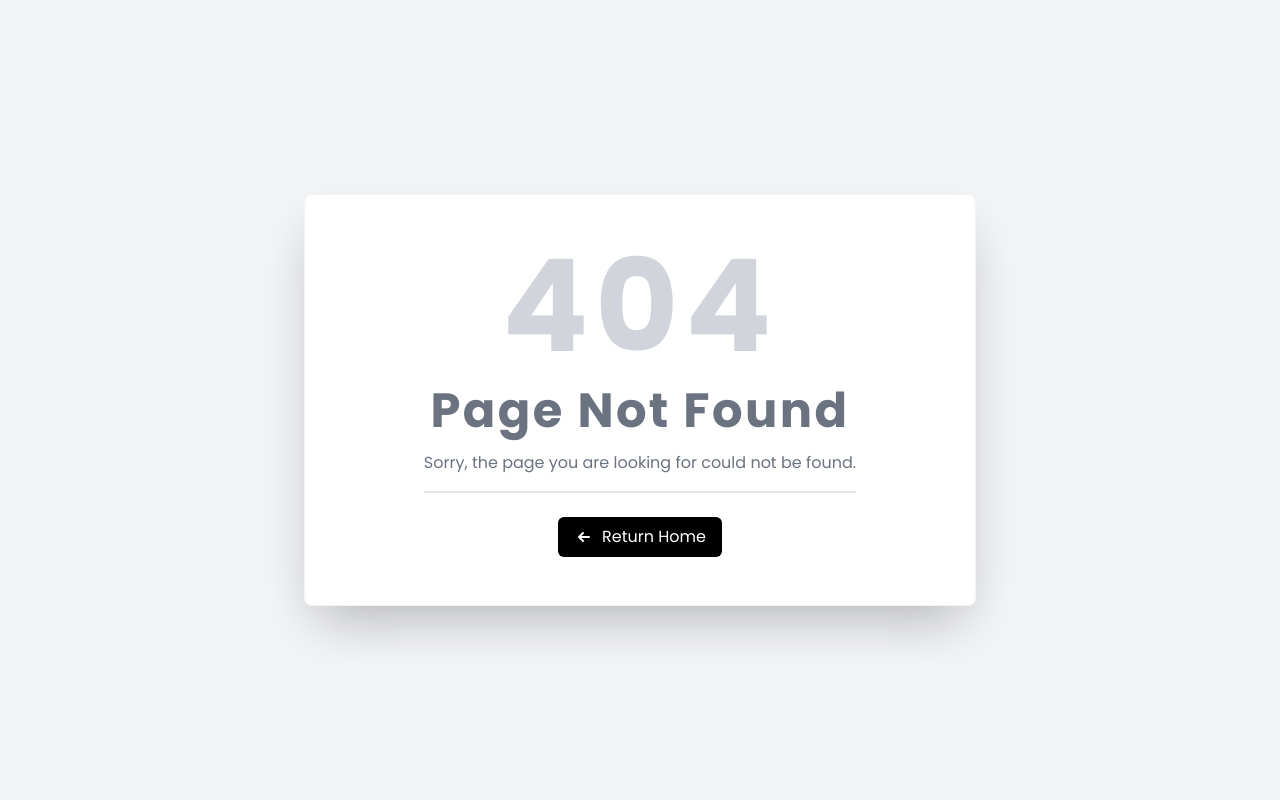
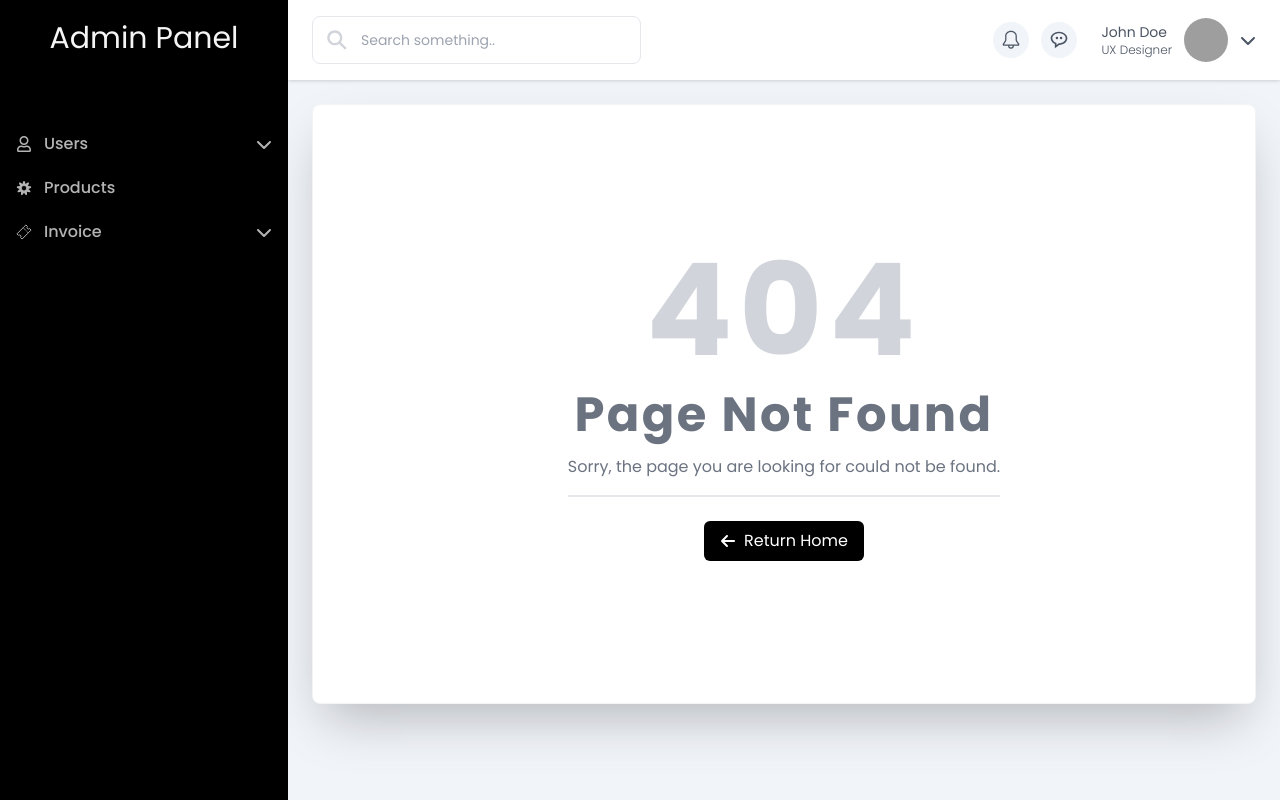
Before and after one commit to meinjam/react-tw-ts-admin, a React (Vite) app: page /admin in a window 1280 px wide. Before the commit this address had no page. Built offline with nearby package versions, Linux system fonts and the light colour scheme; sample sign-in values are in the browser's storage; grey boxes are pictures that could not be loaded.

Commit message:
not found and cn function added

```diff
--- a/package.json
+++ b/package.json
@@ -11,10 +11,12 @@
   },
   "dependencies": {
     "axios": "^1.7.2",
+    "clsx": "^2.1.1",
     "react": "^18.3.1",
     "react-dom": "^18.3.1",
     "react-icons": "^5.2.1",
-    "react-router-dom": "^6.24.1"
+    "react-router-dom": "^6.24.1",
+    "tailwind-merge": "^2.4.0"
   },
   "devDependencies": {
     "@types/react": "^18.3.3",
--- /dev/null
+++ b/src/components/not-found/NotFound.Component.tsx
@@ -0,0 +1,36 @@
+import { cn } from '@/lib/cn';
+import { Link } from 'react-router-dom';
+import { FaArrowLeft } from 'react-icons/fa6';
+
+interface NotFoundComponentType {
+  applyMinHeight?: boolean;
+  inputClasses?: string;
+}
+
+const NotFoundComponent = ({ applyMinHeight, inputClasses }: NotFoundComponentType) => {
+  return (
+    <div
+      style={{ minHeight: applyMinHeight ? '75vh' : '' }}
+      className={cn(
+        'bg-white border border-gray-100 m-auto flex flex-col items-center justify-center px-4 md:px-8 lg:px-24 py-8 md:py-12 rounded-lg shadow-2xl',
+        inputClasses
+      )}
+    >
+      <p className='text-6xl md:text-7xl lg:text-9xl font-bold tracking-wider text-gray-300'>404</p>
+      <p className='text-2xl md:text-3xl lg:text-5xl font-bold tracking-wider text-gray-500 mt-4'>Page Not Found</p>
+      <p className='text-gray-500 mt-4 pb-4 border-b-2 text-center'>
+        Sorry, the page you are looking for could not be found.
+      </p>
+      <Link
+        to='/'
+        className='flex items-center space-x-2 bg-black text-white py-2 px-4 rounded-md hover:bg-gray-800 focus:outline-none focus:bg-black focus:ring-2 focus:ring-offset-2 focus:ring-gray-900 transition-colors duration-300 mt-6'
+        title='Return Home'
+      >
+        <FaArrowLeft />
+        <span>Return Home</span>
+      </Link>
+    </div>
+  );
+};
+
+export default NotFoundComponent;
--- /dev/null
+++ b/src/lib/cn.ts
@@ -0,0 +1,6 @@
+import { clsx, type ClassValue } from 'clsx';
+import { twMerge } from 'tailwind-merge';
+
+export function cn(...inputs: ClassValue[]) {
+  return twMerge(clsx(inputs));
+}
--- a/src/pages/NotFound.Page.tsx
+++ b/src/pages/NotFound.Page.tsx
@@ -1,27 +1,11 @@
-import { Link } from 'react-router-dom';
+import NotFoundComponent from '@/components/not-found/NotFound.Component';
 
 const NotFound = () => {
   return (
     <>
       <section className='bg-gray-100 w-full h-screen flex items-center justify-center'>
         <div className='container'>
-          <div className='bg-white border border-gray-100 max-w-2xl m-auto flex flex-col items-center justify-center px-4 md:px-8 lg:px-24 py-8 md:py-12 rounded-lg shadow-2xl'>
-            <p className='text-6xl md:text-7xl lg:text-9xl font-bold tracking-wider text-gray-300'>404</p>
-            <p className='text-2xl md:text-3xl lg:text-5xl font-bold tracking-wider text-gray-500 mt-4'>
-              Page Not Found
-            </p>
-            <p className='text-gray-500 mt-4 pb-4 border-b-2 text-center'>
-              Sorry, the page you are looking for could not be found.
-            </p>
-            <Link
-              to='/'
-              className='flex items-center space-x-2 bg-black text-white py-2 px-4 rounded-md hover:bg-gray-800 focus:outline-none focus:bg-black focus:ring-2 focus:ring-offset-2 focus:ring-gray-900 transition-colors duration-300 mt-6'
-              title='Return Home'
-            >
-              <LeftArrow />
-              <span>Return Home</span>
-            </Link>
-          </div>
+          <NotFoundComponent inputClasses='max-w-2xl' />
         </div>
       </section>
     </>
@@ -29,13 +13,3 @@ const NotFound = () => {
 };
 
 export default NotFound;
-
-const LeftArrow = () => (
-  <svg xmlns='http://www.w3.org/2000/svg' className='h-5 w-5' viewBox='0 0 20 20' fill='currentColor'>
-    <path
-      fillRule='evenodd'
-      d='M9.707 14.707a1 1 0 01-1.414 0l-4-4a1 1 0 010-1.414l4-4a1 1 0 011.414 1.414L7.414 9H15a1 1 0 110 2H7.414l2.293 2.293a1 1 0 010 1.414z'
-      clipRule='evenodd'
-    />
-  </svg>
-);
--- a/src/route/routes.tsx
+++ b/src/route/routes.tsx
@@ -1,4 +1,4 @@
-import { Routes, Route } from 'react-router-dom';
+import { Routes, Route, Navigate } from 'react-router-dom';
 import Home from '../pages/Home.Page';
 import PublicRoute from './PublicRoute';
 import PrivateRoutes from './PrivateRoutes';
@@ -6,8 +6,12 @@ import LoginRegister from '../components/layouts/LoginRegister.Layout';
 import NotFound from '../pages/NotFound.Page';
 import { LoginSignupRoutes } from '.';
 import Admin from '@/components/layouts/Admin.Layout';
+import { useAuth } from '@/context/AuthContext';
+import NotFoundComponent from '@/components/not-found/NotFound.Component';
 
 const MainRoute = () => {
+  const { token, user } = useAuth();
+
   return (
     <Routes>
       <Route path='*' element={<NotFound />} />
@@ -29,8 +33,10 @@ const MainRoute = () => {
 
       {/* Private Routes */}
       <Route element={<PrivateRoutes />}>
+        <Route path='/' element={<Navigate to='/admin/home' replace />} />
+
         <Route
-          path='/'
+          path='/admin/home'
           element={
             <Admin>
               <Home />
@@ -38,6 +44,17 @@ const MainRoute = () => {
           }
         />
       </Route>
+
+      {user && token && (
+        <Route
+          path='/admin/*'
+          element={
+            <Admin>
+              <NotFoundComponent applyMinHeight={true} />
+            </Admin>
+          }
+        />
+      )}
     </Routes>
   );
 };
```
Also changed, not shown: 1 other file (tests, documents, lock files or other folders).
